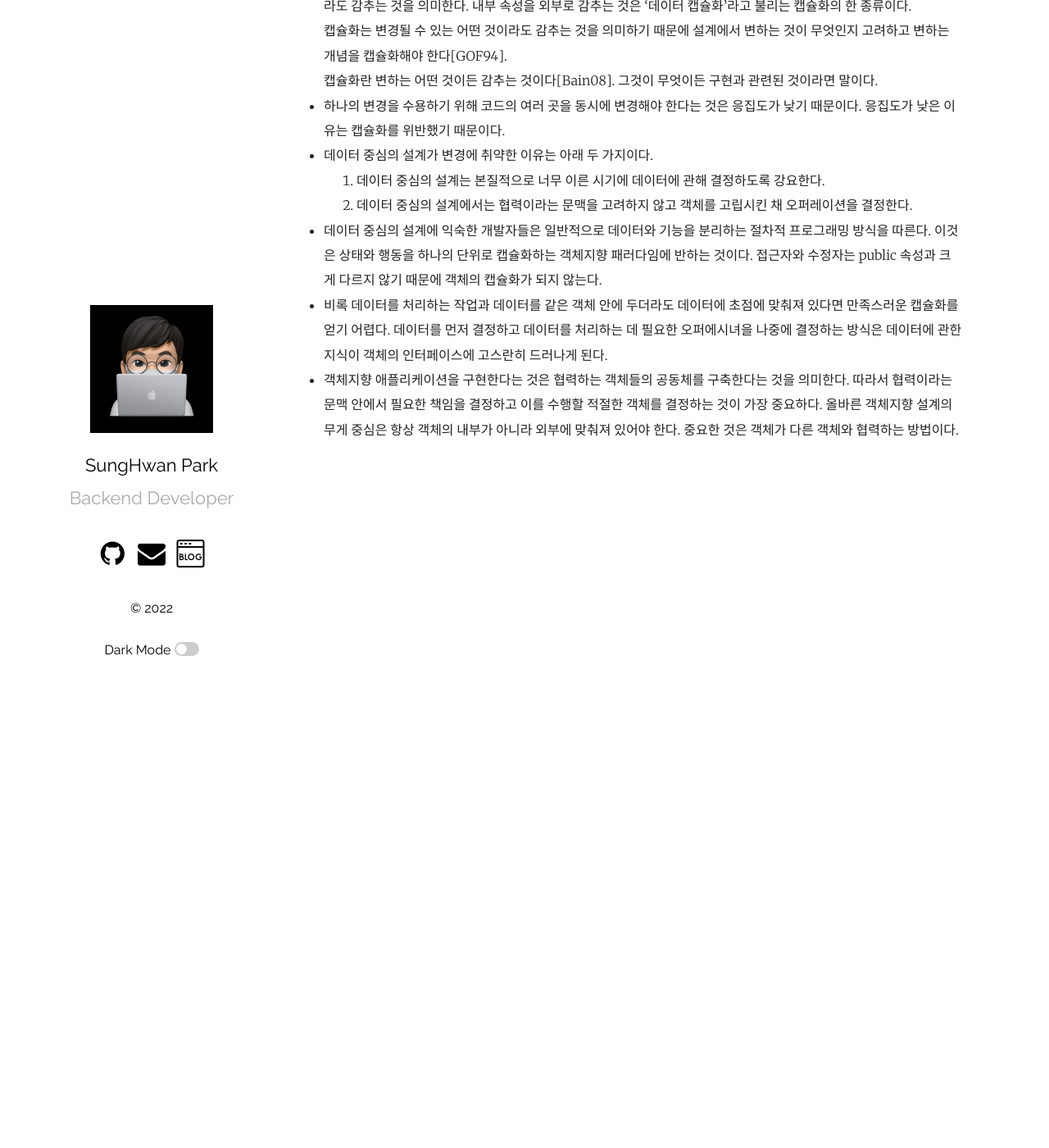
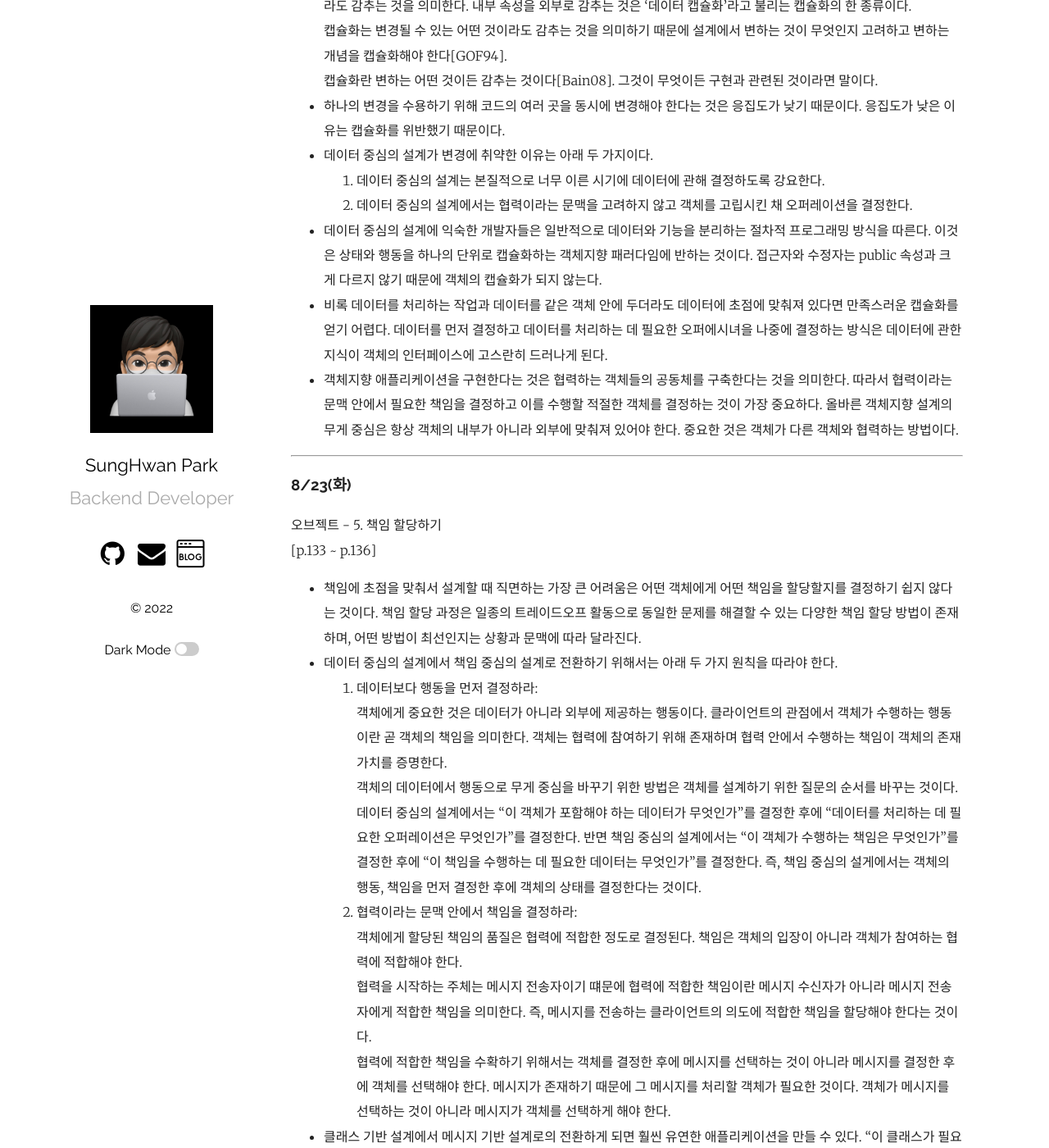
Before and after one commit to mrpark219/TIL, a Jekyll site: the page built from _posts/2022-08-01-8월TIL.markdown, in a window 1280 px wide and 1400 px high, scrolled down 21509 px. Shown: the whole window at 82% size. Built offline with Jekyll 4.4.1, drawn with Linux system fonts in a browser that asks for light colours; comment, search, counter and statistics services are not loaded; some of the changed text lies outside the part shown.

Commit message:
feat: 2022-08-23 TIL 추가

```diff
--- a/_posts/2022-08-01-8월TIL.markdown
+++ b/_posts/2022-08-01-8월TIL.markdown
@@ -485,3 +485,29 @@ categories: 202208 TIL
 -   데이터 중심의 설계에 익숙한 개발자들은 일반적으로 데이터와 기능을 분리하는 절차적 프로그래밍 방식을 따른다. 이것은 상태와 행동을 하나의 단위로 캡슐화하는 객체지향 패러다임에 반하는 것이다. 접근자와 수정자는 public 속성과 크게 다르지 않기 때문에 객체의 캡슐화가 되지 않는다.
 -   비록 데이터를 처리하는 작업과 데이터를 같은 객체 안에 두더라도 데이터에 초점에 맞춰져 있다면 만족스러운 캡슐화를 얻기 어렵다. 데이터를 먼저 결정하고 데이터를 처리하는 데 필요한 오퍼에시녀을 나중에 결정하는 방식은 데이터에 관한 지식이 객체의 인터페이스에 고스란히 드러나게 된다.
 -   객체지향 애플리케이션을 구현한다는 것은 협력하는 객체들의 공동체를 구축한다는 것을 의미한다. 따라서 협력이라는 문맥 안에서 필요한 책임을 결정하고 이를 수행할 적절한 객체를 결정하는 것이 가장 중요하다. 올바른 객체지향 설계의 무게 중심은 항상 객체의 내부가 아니라 외부에 맞춰져 있어야 한다. 중요한 것은 객체가 다른 객체와 협력하는 방법이다.
+
+---
+
+### 8/23(화)
+
+오브젝트 - 5. 책임 할당하기
+[p.133 ~ p.136]
+
+-   책임에 초점을 맞춰서 설계할 때 직면하는 가장 큰 어려움은 어떤 객체에게 어떤 책임을 할당할지를 결정하기 쉽지 않다는 것이다. 책임 할당 과정은 일종의 트레이드오프 활동으로 동일한 문제를 해결할 수 있는 다양한 책임 할당 방법이 존재하며, 어떤 방법이 최선인지는 상황과 문맥에 따라 달라진다.
+-   데이터 중심의 설계에서 책임 중심의 설계로 전환하기 위해서는 아래 두 가지 원칙을 따라야 한다.
+    1. 데이터보다 행동을 먼저 결정하라:
+       객체에게 중요한 것은 데이터가 아니라 외부에 제공하는 행동이다. 클라이언트의 관점에서 객체가 수행하는 행동이란 곧 객체의 책임을 의미한다. 객체는 협력에 참여하기 위해 존재하며 협력 안에서 수행하는 책임이 객체의 존재가치를 증명한다.
+       객체의 데이터에서 행동으로 무게 중심을 바꾸기 위한 방법은 객체를 설계하기 위한 질문의 순서를 바꾸는 것이다. 데이터 중심의 설계에서는 "이 객체가 포함해야 하는 데이터가 무엇인가"를 결정한 후에 "데이터를 처리하는 데 필요한 오퍼레이션은 무엇인가"를 결정한다. 반면 책임 중심의 설계에서는 "이 객체가 수행하는 책임은 무엇인가"를 결정한 후에 "이 책임을 수행하는 데 필요한 데이터는 무엇인가"를 결정한다. 즉, 책임 중심의 설게에서는 객체의 행동, 책임을 먼저 결정한 후에 객체의 상태를 결정한다는 것이다.
+    2. 협력이라는 문맥 안에서 책임을 결정하라:
+       객체에게 할당된 책임의 품질은 협력에 적합한 정도로 결정된다. 책임은 객체의 입장이 아니라 객체가 참여하는 협력에 적합해야 한다.
+       협력을 시작하는 주체는 메시지 전송자이기 떄문에 협력에 적합한 책임이란 메시지 수신자가 아니라 메시지 전송자에게 적합한 책임을 의미한다. 즉, 메시지를 전송하는 클라이언트의 의도에 적합한 책임을 할당해야 한다는 것이다.
+       협력에 적합한 책임을 수확하기 위해서는 객체를 결정한 후에 메시지를 선택하는 것이 아니라 메시지를 결정한 후에 객체를 선택해야 한다. 메시지가 존재하기 때문에 그 메시지를 처리할 객체가 필요한 것이다. 객체가 메시지를 선택하는 것이 아니라 메시지가 객체를 선택하게 해야 한다.
+-   클래스 기반 설계에서 메시지 기반 설계로의 전환하게 되면 훨씬 유연한 애플리케이션을 만들 수 있다. "이 클래스가 필요하다는 점은 알겠는데 이클래스는 무엇을 해야 하지?"라는 질문을 하지 않고 "메시지를 전송해야 하는데 누구에게 전송해야 하지?"라고 질문하는 것이 메시지 기반 설게로 향하는 첫걸음이다. 객체를 가지고 있기 떄문에 메시지를 보내는 것이 아니라 메시지를 전송하기 떄문에 객체를 갖게 된 것이다.
+-   클라이언트는 어떤 객체가 메시지를 수신할지 알지 못한다. 클라이언트는 단지 임의의 객체가 메시지를 수신할 것이라는 사실을 믿고 자신의 의도를 표현할 메시지를 전송할 뿐이다. 이때 메시지를 수신하기로 결정된 객체는 메시지를 처리할 '책임'을 할당받게 된다.
+-   메시지를 먼저 결정하기 떄문에 메시지 송신자는 메시지 수신자에 대한 어떠한 가정도 할 수 없다. 메시지 전송자의 관점에서 메시지 수신자가 깔끔하게 캡슐화되는 것이다. 이처럼 협력이라는 문맥 안에서 메시지에 집중하는 책임 중심의 설계는 캡슐화의 원리를 지키기 쉬워진다.
+-   아래는 책임 주도 설계의 흐름이다.
+    1. 시스템이 사용자에게 제공해야 하는 기능인 시스템 책임을 파악한다.
+    2. 시스템 책임을 더 작은 책임으로 분할한다.
+    3. 분할된 책임을 수행할 수 있는 적절한 객체 또는 역할을 찾아 책임에 할당한다.
+    4. 객체가 책임을 수행하는 도중 다른 객체의 도움이 필요한 경우 이를 책임질 적절한 객체 또는 역할을 찾는다.
+    5. 해당 객체 또는 역할에게 책임을 할당함으로써 두 객체가 협력하게 된다.
```
